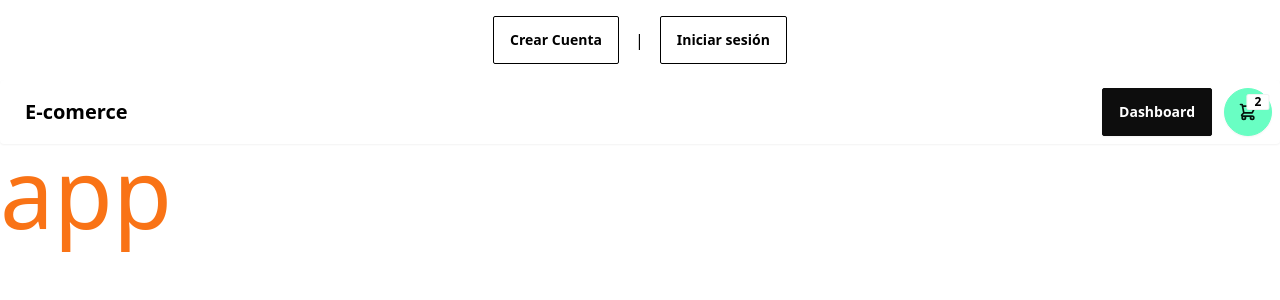
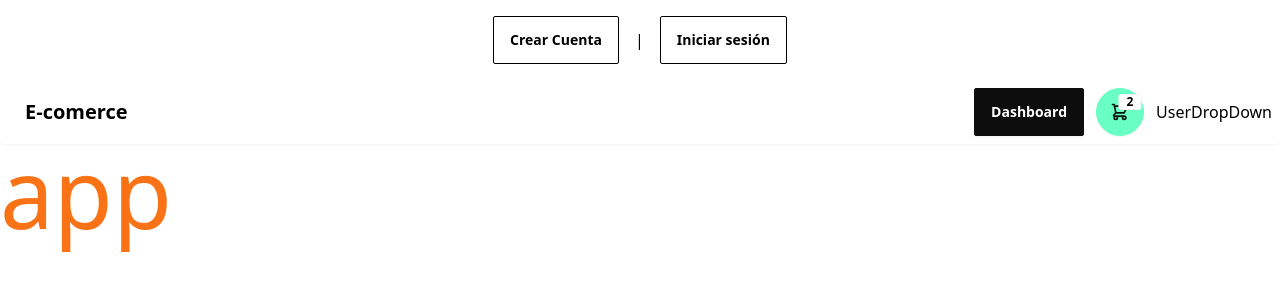
Before and after one commit to wizzard95/ecomerce, a React (Vite) app in the folder FRONT/: page / in a window 1280 px wide. Shown: the top 300 px of the page. Built offline with nearby package versions, Linux system fonts and the light colour scheme.

Commit message:
config|ui: crear el componente userdropdown y agregarlo en el navbar

```diff
--- a/FRONT/src/components/Navbar/Navbar.jsx
+++ b/FRONT/src/components/Navbar/Navbar.jsx
@@ -1,5 +1,6 @@
 import AuthButtons from './AuthButtons'
 import Cart from './Cart'
+import UserDropDown from './UserDropDown'
 
 const Navbar = () => {
     return (
@@ -14,6 +15,7 @@ const Navbar = () => {
                 <div className="navbar-end gap-3">
                     <a className="btn btn-primary">Dashboard</a>
                     <Cart />
+                    <UserDropDown />
                 </div>
             </nav>
         </header>
--- /dev/null
+++ b/FRONT/src/components/Navbar/UserDropDown.jsx
@@ -0,0 +1,5 @@
+const UserDropDown = () => {
+    return <p>UserDropDown</p>
+}
+
+export default UserDropDown
```
